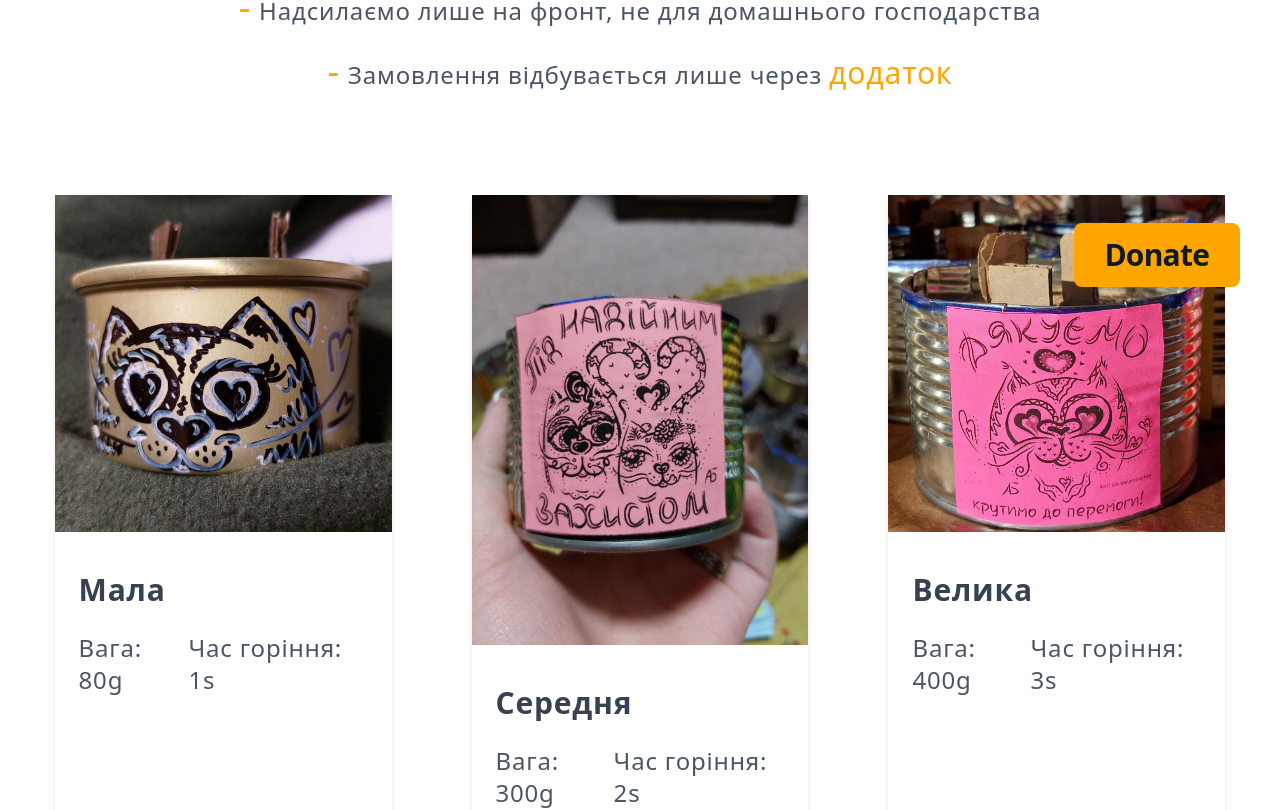
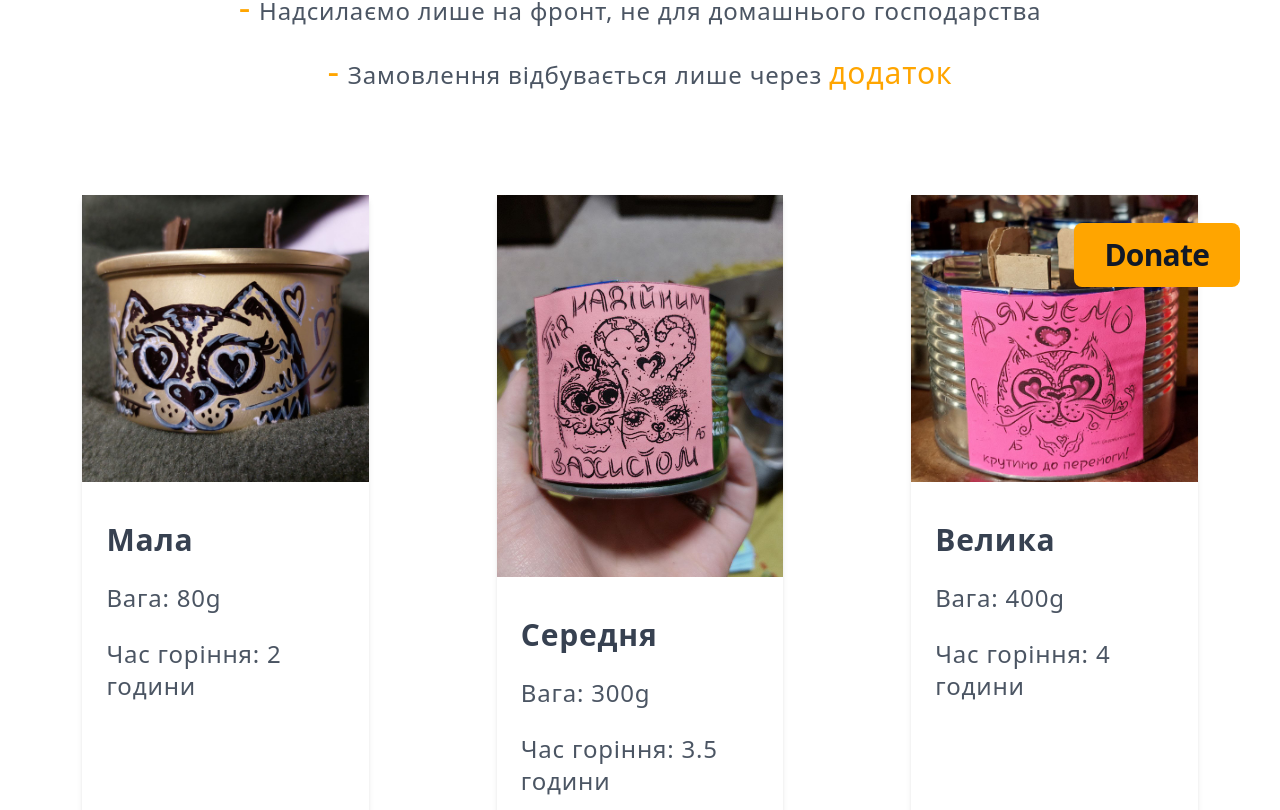
Before and after one commit to mndacium/candle-supplies-manager, a Next.js app: page /candles in a window 1280 px wide. Shown: the part 417-1227 px from the top of the page. Built offline with nearby package versions, Linux system fonts and the light colour scheme; no server answers.

Commit message:
changed actual candle info

```diff
--- a/src/components/CandleCard.tsx
+++ b/src/components/CandleCard.tsx
@@ -18,7 +18,7 @@ const CandleCard: React.FC<ICandleCard> = ({
   candleHeight
 }) => {
   return (
-    <div className=" max-w-lg min-w-[30%]  rounded  transition duration-500 shadow-md hover:shadow-xl m-10  mt-16">
+    <div className=" max-w-lg min-w-[27%]  rounded  transition duration-500 shadow-md hover:shadow-xl lg:m-16 mt-32 lg:mt-16 relative">
       <div className="group relative">
         <div className="hidden transition group-hover:block   duration-300 w-[100%] h-[25px] z-10 border-2 border-black border-b-0 absolute -mt-10 text-center"><p className="-mt-10">{candleWidth}</p></div>
         <div className="hidden transition group-hover:block   duration-300 z-10  absolute  -mt-20  "></div>
@@ -37,10 +37,10 @@ const CandleCard: React.FC<ICandleCard> = ({
 
       <div className="mx-6 mt-10">
         <h2>{size}</h2>
-        <div className="flex mx-auto justify-between">
+
           <p>Вага: {weight}</p>
           <p>Час горіння: {timeOfBurning}</p>
-        </div>
+
       </div>
     </div>
   );
--- a/src/pages/candles.tsx
+++ b/src/pages/candles.tsx
@@ -64,30 +64,30 @@ export default function Home() {
             </li>
           </ul>
         </div>
-        <div className="w-[90%] mx-auto mt-10 flex flex-col lg:flex-row  justify-center">
+        <div className="w-[85%] mx-auto mt-10 flex flex-col lg:flex-row  justify-center">
           <CandleCard
             image="/small_candle.jpg"
             size="Мала"
             weight="80g"
-            timeOfBurning="1s"
-            candleWidth="15cm"
-            candleHeight="25cm"
+            timeOfBurning="2 години"
+            candleWidth="6сm"
+            candleHeight="3.5сm"
           ></CandleCard>
           <CandleCard
             image="/mid_candle.jpg"
             size="Середня"
             weight="300g"
-            timeOfBurning="2s"
-            candleWidth="16cm"
-            candleHeight="26cm"
+            timeOfBurning="3.5 години"
+            candleWidth="8см"
+            candleHeight="7см"
           ></CandleCard>
           <CandleCard
             image="/big_candle.jpg"
             size="Велика"
             weight="400g"
-            timeOfBurning="3s"
-            candleWidth="17cm"
-            candleHeight="27cm"
+            timeOfBurning="4 години"
+            candleWidth="10см"
+            candleHeight="7сm"
           ></CandleCard>
         </div>
       </main>
```
